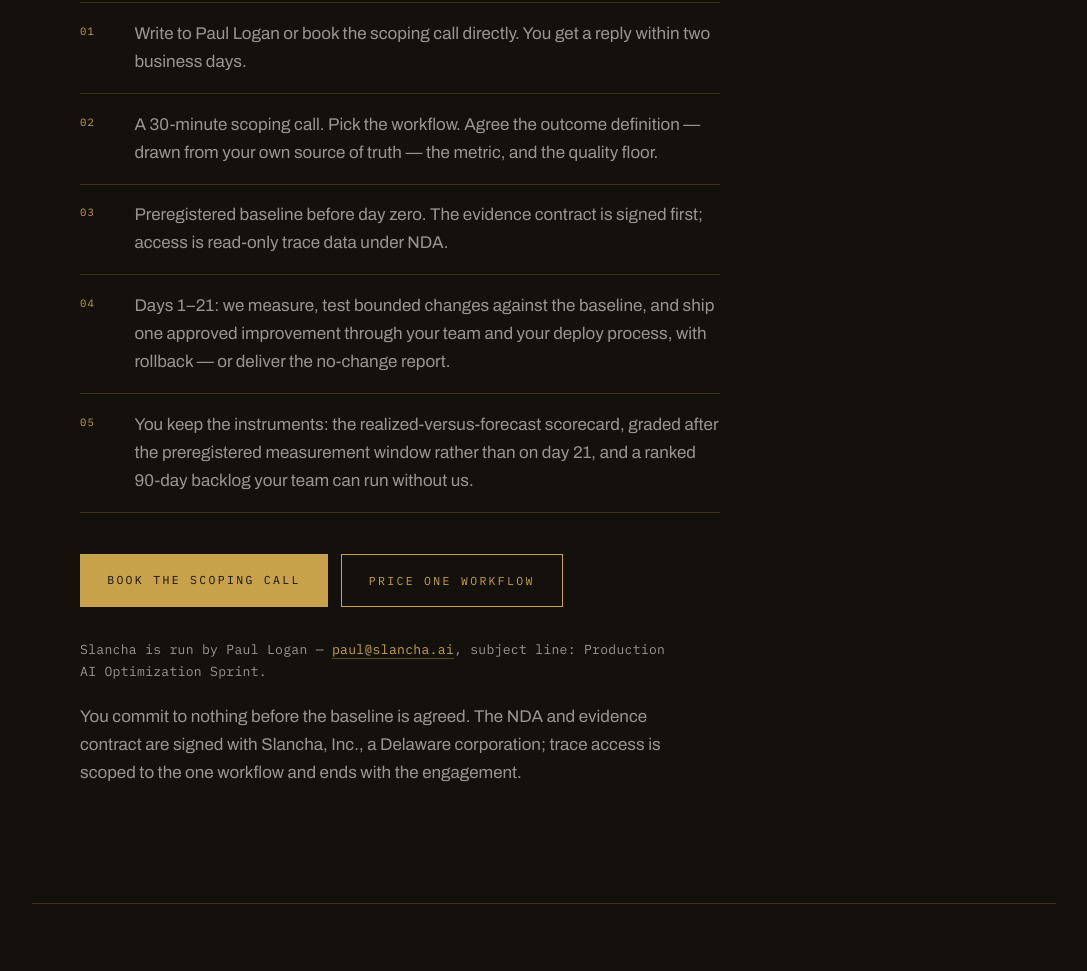
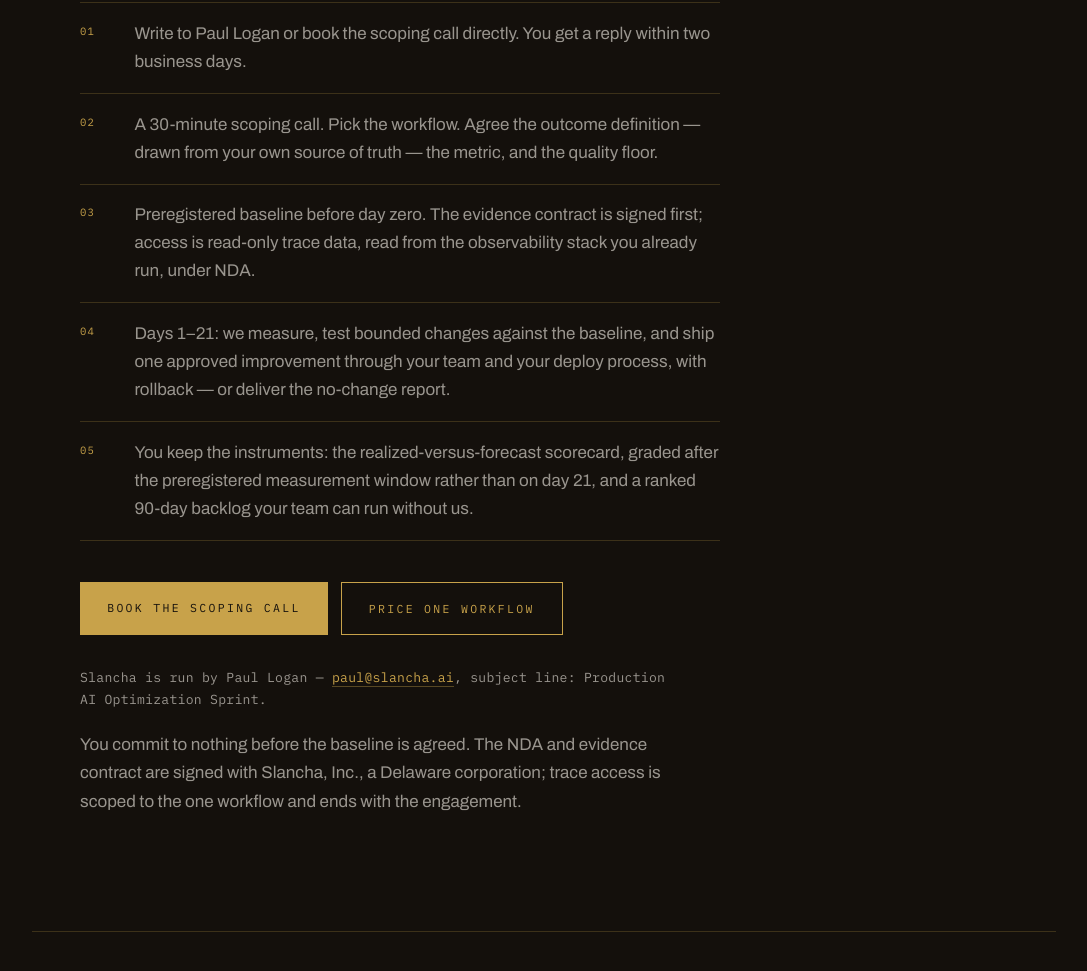
Before and after one commit to SlanchaAI/kanpai-optimize, a plain HTML site: page index.html in a window 1280 px wide. Shown: the part 4170-5141 px from the top of the page, without its empty margins (96-1183 px from the left). Drawn offline with Linux system fonts and the light colour scheme.

Commit message:
Channel judo line: traces read from the observability stack you already run
Take-or-deferred resolution of the council roll-up; decision package with
ready-to-approve drafts at non-llm-optimization/drafts/ceo_decision_package_2026-07-31.md

```diff
--- a/index.html
+++ b/index.html
@@ -375,7 +375,7 @@
     <ol class="steps">
     <li><span class="n" aria-hidden="true">01</span><p>Write to Paul Logan or book the scoping call directly. You get a reply within two business days.</p></li>
     <li><span class="n" aria-hidden="true">02</span><p>A 30-minute scoping call. Pick the workflow. Agree the outcome definition — drawn from your own source of truth — the metric, and the quality floor.</p></li>
-    <li><span class="n" aria-hidden="true">03</span><p>Preregistered baseline before day zero. The evidence contract is signed first; access is read-only trace data under NDA.</p></li>
+    <li><span class="n" aria-hidden="true">03</span><p>Preregistered baseline before day zero. The evidence contract is signed first; access is read-only trace data, read from the observability stack you already run, under NDA.</p></li>
     <li><span class="n" aria-hidden="true">04</span><p>Days 1–21: we measure, test bounded changes against the baseline, and ship one approved improvement through your team and your deploy process, with rollback — or deliver the no-change report.</p></li>
     <li><span class="n" aria-hidden="true">05</span><p>You keep the instruments: the realized-versus-forecast scorecard, graded after the preregistered measurement window rather than on day 21, and a ranked 90-day backlog your team can run without us.</p></li>
   </ol>
```
Also changed, not shown: non-llm/index.html (+1 -1 lines).
